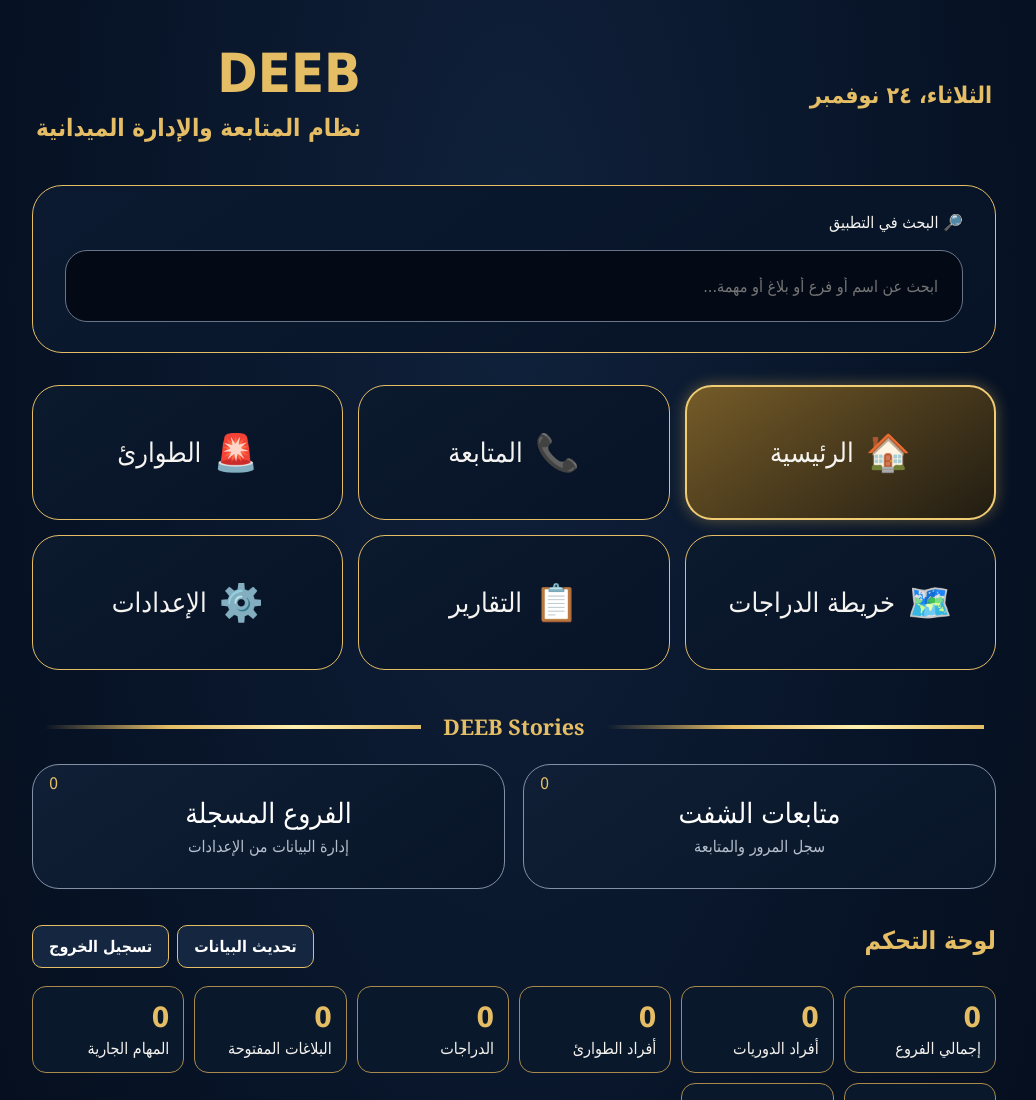
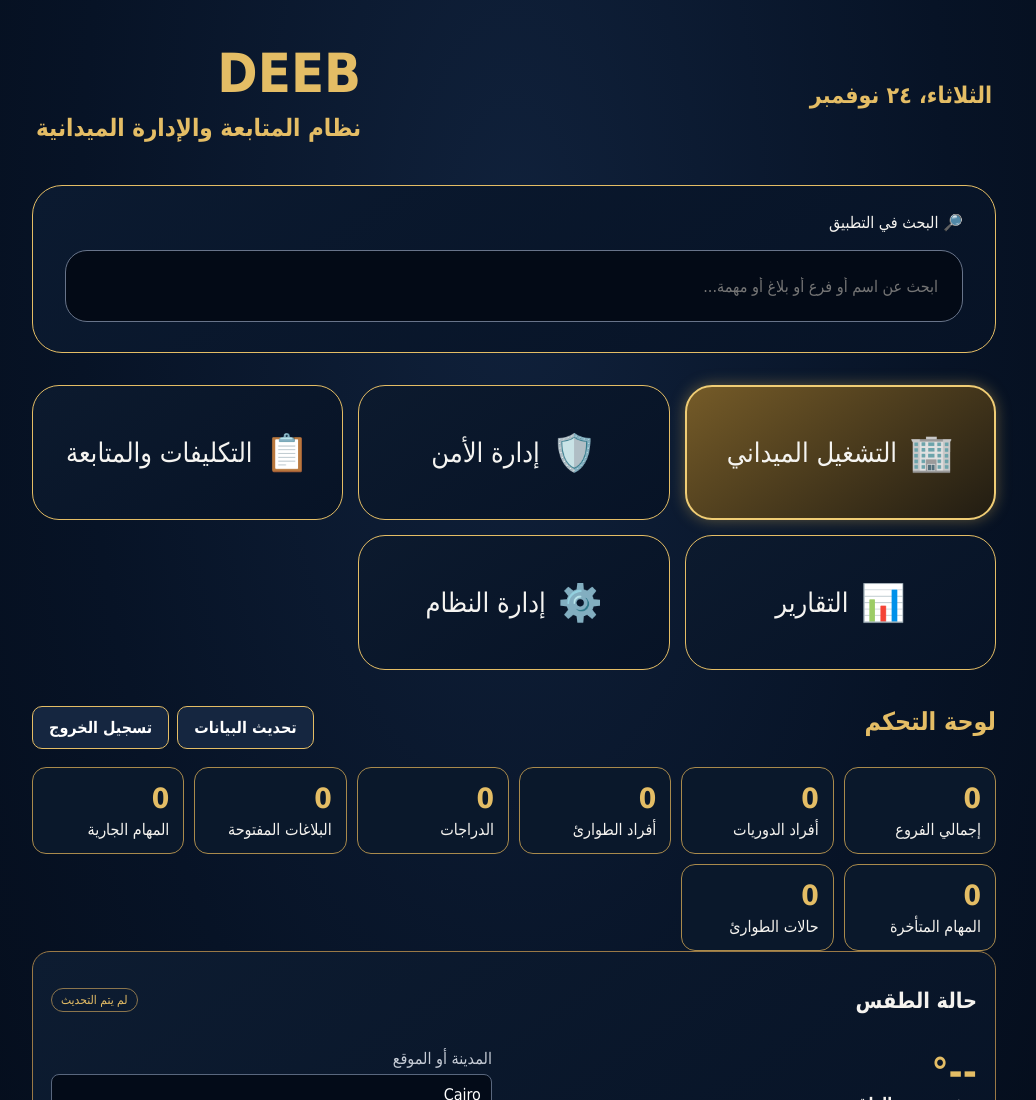
Before and after one commit to walidaldib2/Deebo19, a website: page index.html in a window 1280 px wide. Shown: the top 1100 px of the page, without its empty margins (126-1162 px from the left). Drawn offline with Linux system fonts and the light colour scheme; no server answers.

Commit message:
Reorganize DEEB main menu into five agreed sections and remove outside summary cards

```diff
--- a/index.html
+++ b/index.html
@@ -46,26 +46,13 @@
   <input id="globalSearch" type="search" placeholder="ابحث عن اسم أو فرع أو بلاغ أو مهمة...">
 </section>
 <section class="tiles" id="mainTiles">
-  <button class="tile active" data-page="home"><span>🏠</span><b>الرئيسية</b></button>
-  <button class="tile" data-page="follow"><span>📞</span><b>المتابعة</b></button>
-  <button class="tile" data-page="emergency"><span>🚨</span><b>الطوارئ</b></button>
-  <button class="tile" data-page="map"><span>🗺️</span><b>خريطة الدراجات</b></button>
-  <button class="tile" data-page="reports"><span>📋</span><b>التقارير</b></button>
-  <button class="tile" data-page="settings"><span>⚙️</span><b>الإعدادات</b></button>
+  <button class="tile active" data-page="home"><span>🏢</span><b>التشغيل الميداني</b></button>
+  <button class="tile" data-page="emergency"><span>🛡️</span><b>إدارة الأمن</b></button>
+  <button class="tile" data-page="follow"><span>📋</span><b>التكليفات والمتابعة</b></button>
+  <button class="tile" data-page="reports"><span>📊</span><b>التقارير</b></button>
+  <button class="tile" data-page="settings"><span>⚙️</span><b>إدارة النظام</b></button>
 </section>
-<section class="stories">
-  <div class="section-title"><span></span><h2>DEEB Stories</h2><span></span></div>
-  <div class="story-grid">
-    <button class="story-card" data-page="follow">
-      <span class="story-number" id="followCount">0</span>
-      <b>متابعات الشفت</b><small>سجل المرور والمتابعة</small>
-    </button>
-    <button class="story-card" data-page="settings">
-      <span class="story-number" id="branchCount">0</span>
-      <b>الفروع المسجلة</b><small>إدارة البيانات من الإعدادات</small>
-    </button>
-  </div>
-</section>
+<button class="hidden" type="button" data-page="map" aria-hidden="true" tabindex="-1">خريطة الدراجات</button>
 <section id="contentArea" class="content-area"></section>
 </div>
 </main>
```
